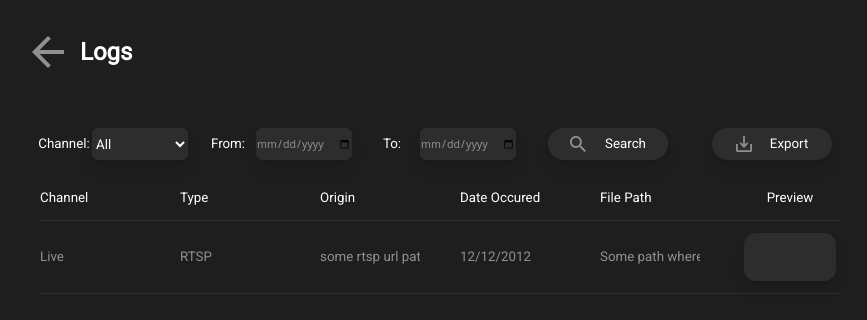
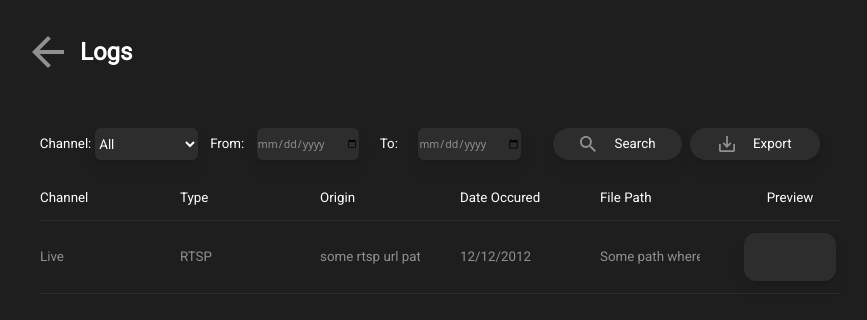
Before and after one commit to m-visaya/DVA, a React (Vite) app in the folder src/render/: page /logs in a window 1280 px wide. Shown: the top 320 px of the page, without its empty margins (200-1067 px from the left). Built offline with nearby package versions, Linux system fonts and the light colour scheme.

Commit message:
positioning changes

```diff
--- a/src/render/src/Logs.jsx
+++ b/src/render/src/Logs.jsx
@@ -20,7 +20,7 @@ function logs(){
                 </div>
             </div>
             <div className="flex justify-center pt-12">
-                <div className="grid grid-cols-5 gap-x-5 md:w-3/4 lg:w-[800px]">
+                <div className="grid grid-cols-5 gap-x-2 md:w-3/4 lg:w-[800px]">
                     <div className="grid grid-cols-3">
                         <div className="col-span-1 flex justify-center items-center">
                             <label className="text-white font-roboto lg:text-[10pt] md:text-[8pt]">Channel:</label>
@@ -48,15 +48,17 @@ function logs(){
                             <input className="bg-palette-gray75 text-palette-gray50 text-[8pt] h-8 w-full rounded-md m-1 cursor-pointer drop-shadow-lg" type="date"></input>
                         </div>
                     </div>
-                    <div className="px-3">
+                    <div className="grid grid-cols-2 col-span-2 gap-x-2 mx-6">
+                        <div className="w-auto">
                         <SecondaryBtn
                         iconImage={SearchIcon}
                         iconTitle="Search" />
-                    </div>
-                    <div className="px-3">
+                        </div>
+                        <div className="w-auto">
                         <SecondaryBtn
                         iconImage={ExportIcon}
                         iconTitle="Export" />
+                        </div>
                     </div>
                 </div>
             </div>
```
